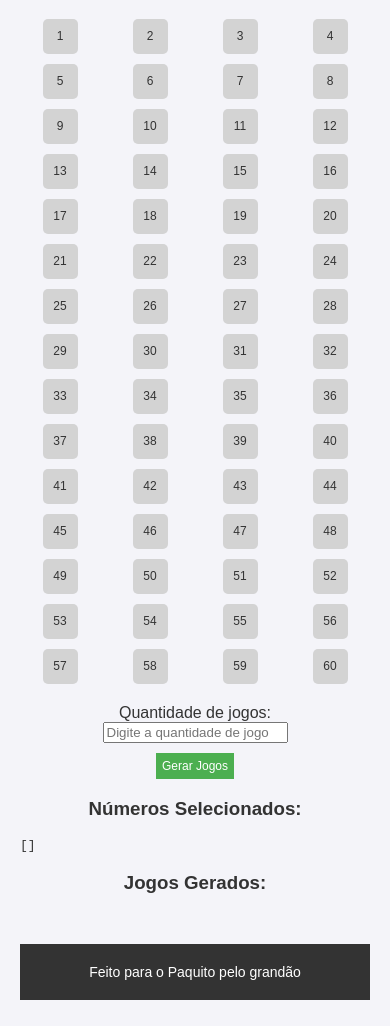
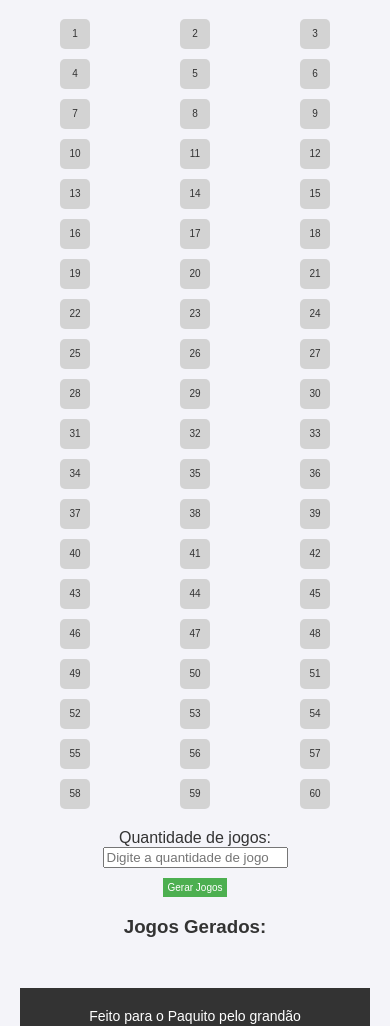
Before and after one commit to eliasdypaula/gerarNumerosLoteria, a plain HTML site: page index.html in a window 390 px wide. Shown: the part 81-1107 px from the top of the page. Drawn offline with Linux system fonts and the light colour scheme.

Commit message:
:sparkles: remover numeros selecionados

```diff
--- a/index.html
+++ b/index.html
@@ -20,7 +20,7 @@
 
         .grid {
             display: grid;
-            grid-template-columns: repeat(6, 1fr);
+            grid-template-columns: repeat(6, 1fr); /* Inicialmente 6 colunas */
             grid-gap: 10px;
             justify-items: center;
             margin-bottom: 20px;
@@ -89,8 +89,8 @@
             justify-content: center;
         }
 
-        /* Responsividade */
-        @media (max-width: 768px) {
+        /* Responsividade para telas menores */
+        @media (max-width: 1024px) {
             .grid {
                 grid-template-columns: repeat(5, 1fr);
             }
@@ -107,7 +107,7 @@
             }
         }
 
-        @media (max-width: 480px) {
+        @media (max-width: 768px) {
             .grid {
                 grid-template-columns: repeat(4, 1fr);
             }
@@ -124,6 +124,23 @@
             }
         }
 
+        @media (max-width: 480px) {
+            .grid {
+                grid-template-columns: repeat(3, 1fr);
+            }
+
+            .number {
+                width: 30px;
+                height: 30px;
+                font-size: 10px;
+            }
+
+            .generate-button {
+                padding: 4px;
+                font-size: 10px;
+            }
+        }
+
         /* Rodapé */
         footer {
             text-align: center;
@@ -133,6 +150,11 @@
             color: white;
             font-size: 14px;
         }
+
+		.selectedNumbers {
+			padding: 40px;
+			width: 100%;
+		}
 
     </style>
 </head>
@@ -147,9 +169,10 @@
         <button class="generate-button" onclick="generateGames()">Gerar Jogos</button>
     </div>
 
+<!--
     <h3>Números Selecionados:</h3>
     <pre id="selectedNumbers">[]</pre>
-
+ -->
     <h3>Jogos Gerados:</h3>
     <div id="gamesContainer" class="game-container"></div>
 
```
